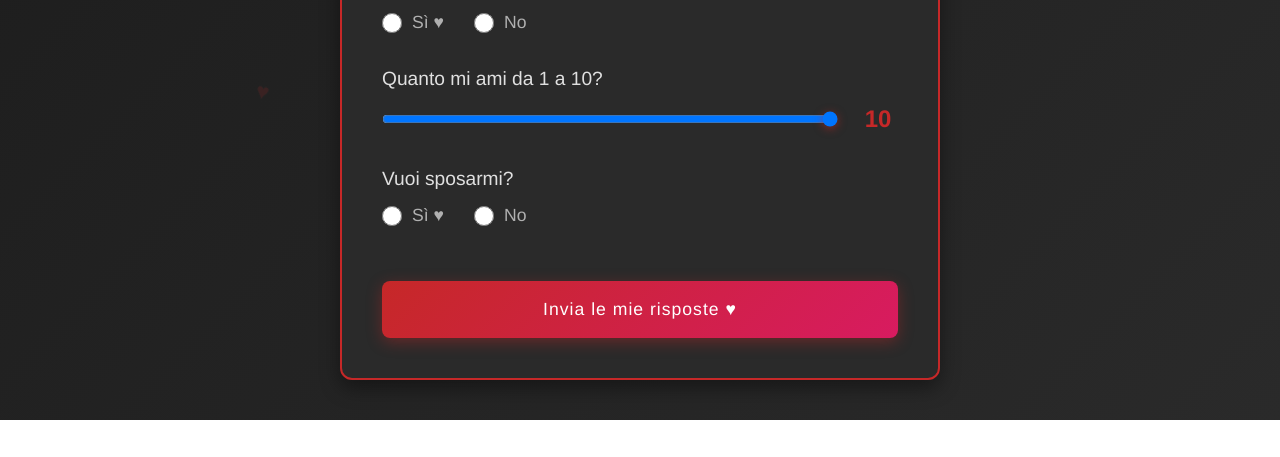
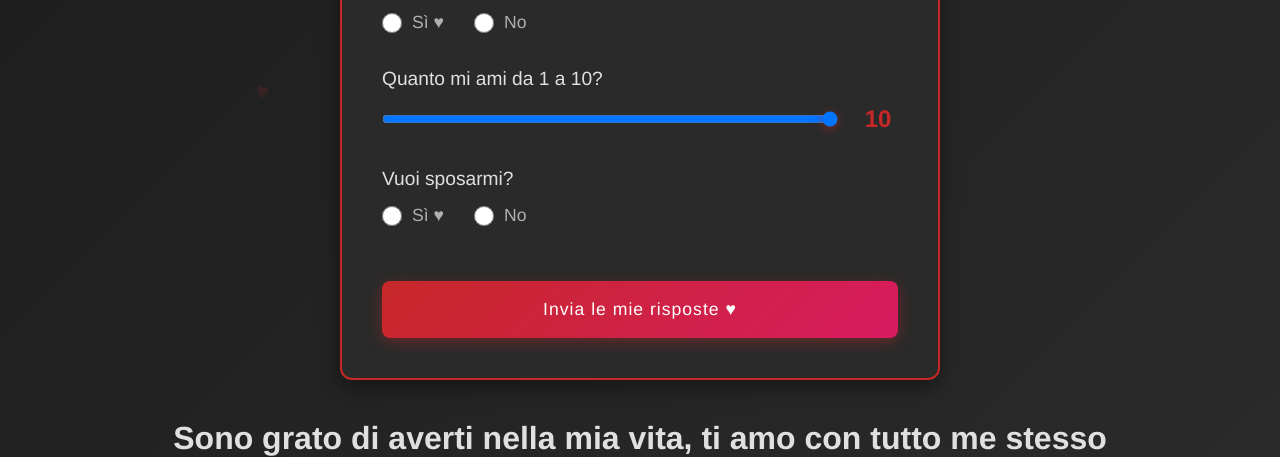
Before and after one commit to aledellasbagliata/main, a plain HTML site: page amalia.html in a window 1280 px wide. Shown: the part 689-1146 px from the top of the page. Before the commit the page ends 1109 px from the top, so only its background shows below. Drawn offline with Linux system fonts and the light colour scheme.

Commit message:
first commit

```diff
--- a/amalia.html
+++ b/amalia.html
@@ -797,6 +797,10 @@
                 padding: 15px 30px;
             }
         }
+
+        h1{
+            margin: 0 auto;
+        }
     </style>
 </head>
 <body>
@@ -987,6 +991,8 @@
         </div>
     </div>
 
+    <h1>Sono grato di averti nella mia vita, ti amo con tutto me stesso</h1>
+
     <div id="imageModal" class="image-modal">
         <span class="close" onclick="closeImageModal()" style="position: absolute; top: 20px; right: 30px; z-index: 2001;">&times;</span>
         <img id="enlargedImage" src="" alt="">
```
